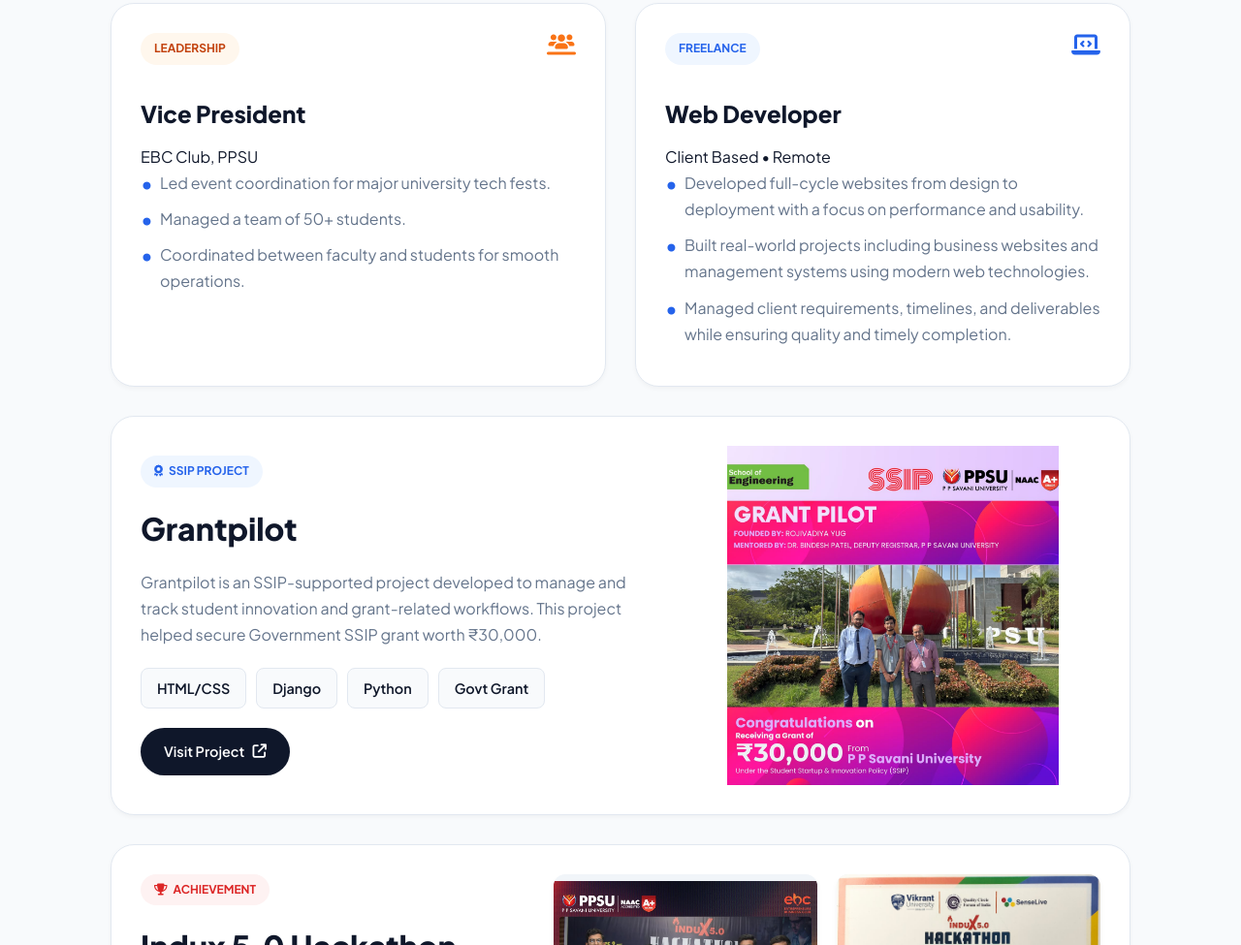
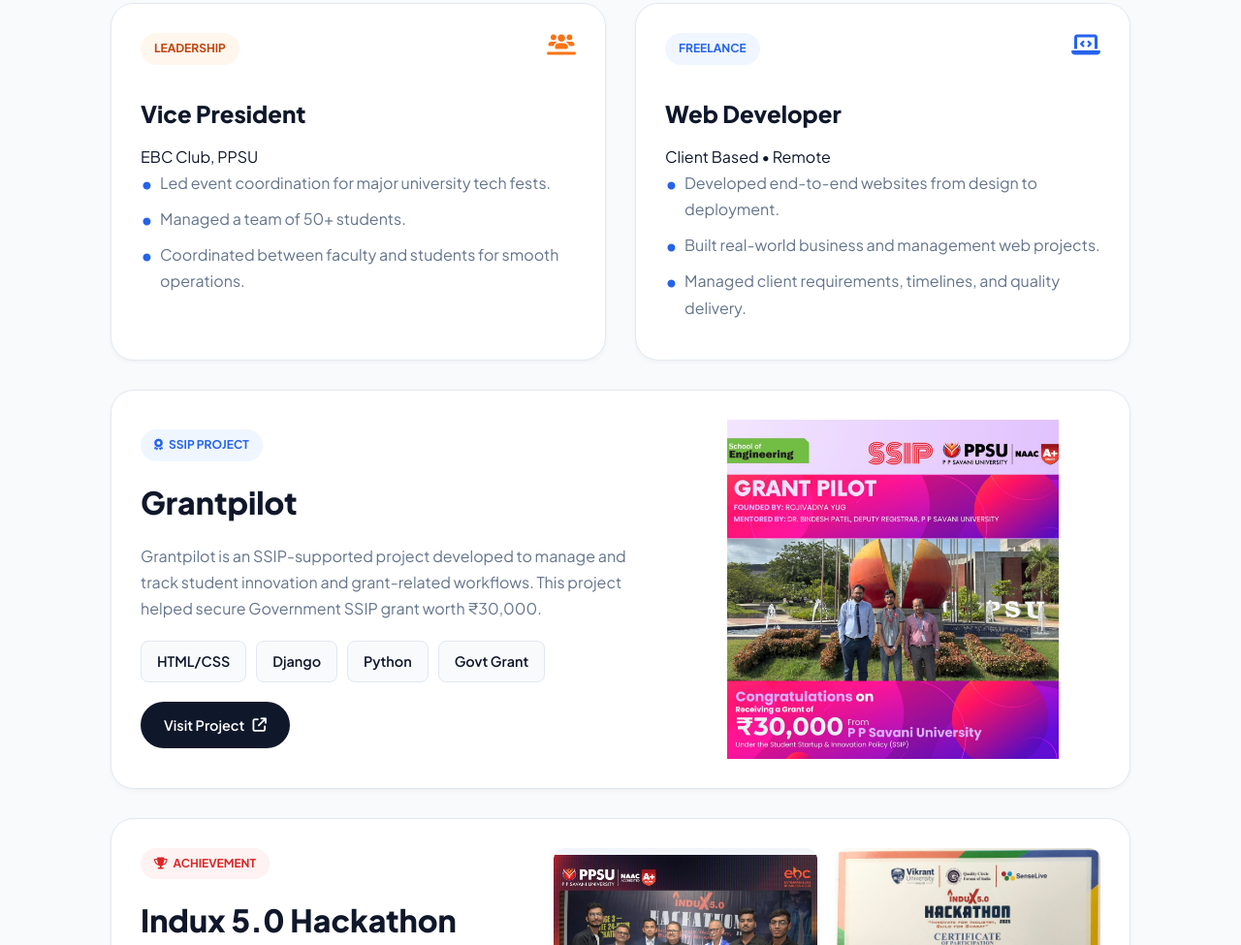
Before and after one commit to YugPatel11/YugPatel11.github.io, a plain HTML site: page index.html in a window 1280 px wide. Shown: the part 1817-2792 px from the top of the page at 97% size. Drawn offline with nearby package versions, Linux system fonts and the light colour scheme.

Commit message:
liitle Data chang

```diff
--- a/index.html
+++ b/index.html
@@ -741,9 +741,9 @@
                 <h3 class="card-title">Web Developer</h3>
                 <p class="exp-org">Client Based • Remote</p>
                 <ul class="exp-list">
-                    <li>Developed full-cycle websites from design to deployment with a focus on performance and usability.</li>
-                    <li>Built real-world projects including business websites and management systems using modern web technologies.</li>
-                    <li>Managed client requirements, timelines, and deliverables while ensuring quality and timely completion.</li>
+                    <li>Developed end-to-end websites from design to deployment.</li>
+                    <li>Built real-world business and management web projects.</li>
+                    <li>Managed client requirements, timelines, and quality delivery.</li>
                 </ul>
             </div>
 
```
